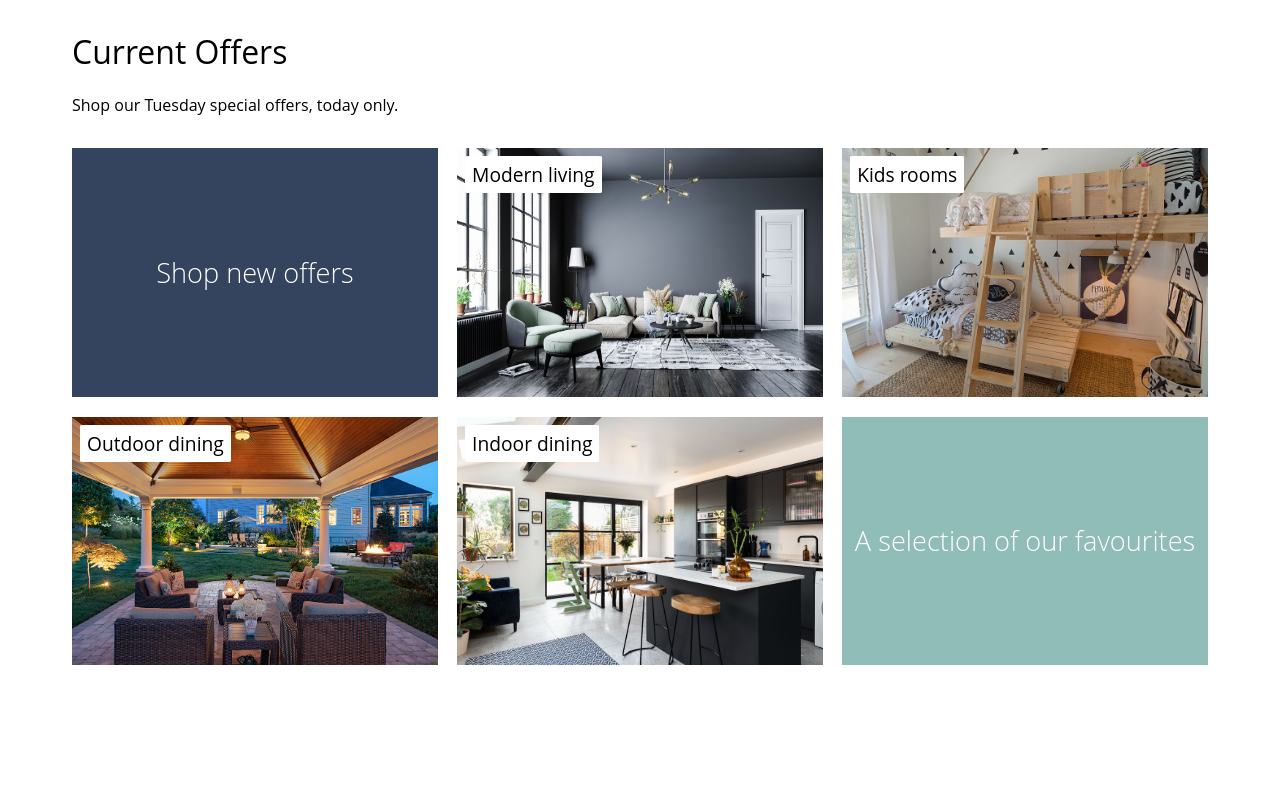
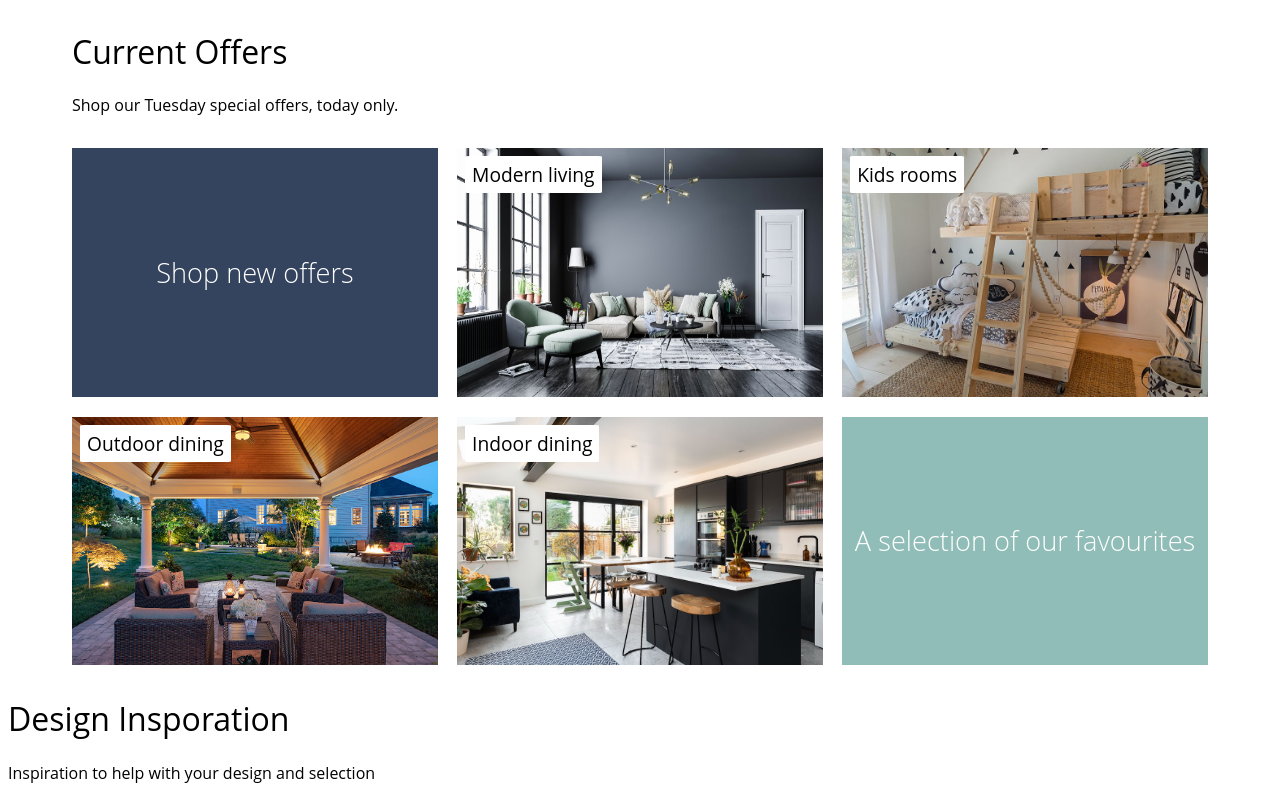
Before and after one commit to Psegiannakis/e-commerce-furniture-site, a React (Vite) app: page / in a window 1280 px wide. Shown: the part 535-1335 px from the top of the page. Before the commit the page ends 1232 px from the top, so only its background shows below. Built offline with nearby package versions, Linux system fonts and the light colour scheme.

Commit message:
start hero2

```diff
--- /dev/null
+++ b/src/Hero-2.jsx
@@ -0,0 +1,12 @@
+import "./hero2.css";
+
+export default function Hero2() {
+  return (
+    <>
+      <div>
+        <h1>Design Insporation</h1>
+        <p>Inspiration to help with your design and selection</p>
+      </div>
+    </>
+  );
+}
--- a/src/Hero2.jsx
+++ /dev/null
@@ -1,5 +0,0 @@
-import "/hero2.css";
-
-export default function Hero2() {
-  return <></>;
-}
--- a/src/hero2.css
+++ b/src/hero2.css
@@ -0,0 +1,7 @@
+* {
+  font-family: "Open Sans", sans-serif;
+  font-optical-sizing: auto;
+  font-weight: normal;
+  font-style: normal;
+  font-variation-settings: "wdth" 100;
+}
--- a/src/main.jsx
+++ b/src/main.jsx
@@ -3,11 +3,13 @@ import ReactDOM from "react-dom/client";
 import Card from "./Card.jsx";
 import Header from "./Header.jsx";
 import Hero from "./Hero.jsx";
+import Hero2 from "./Hero-2.jsx";
 
 ReactDOM.createRoot(document.getElementById("root")).render(
   <React.StrictMode>
     <Header />
     <Card />
     <Hero />
+    <Hero2 />
   </React.StrictMode>
 );
```
